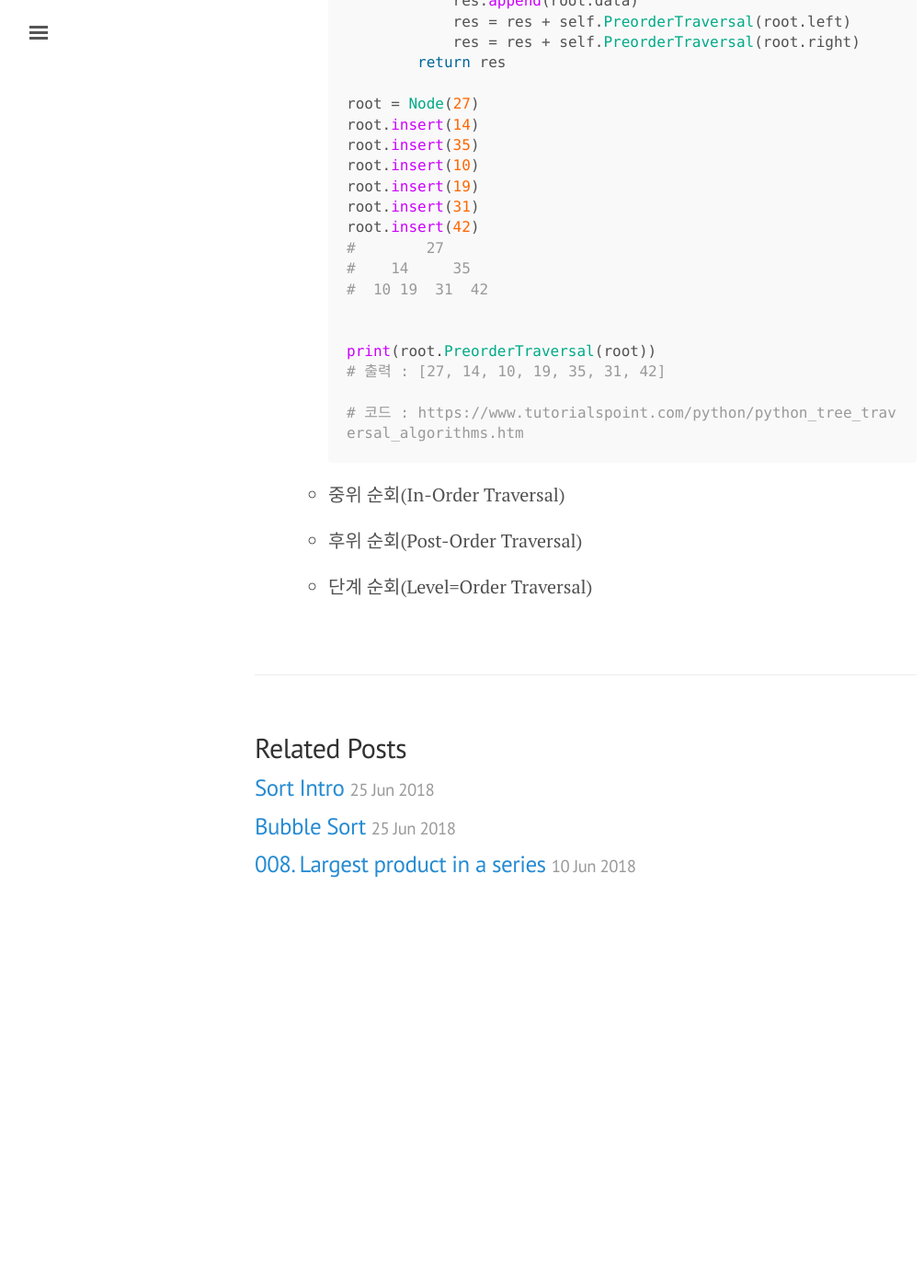
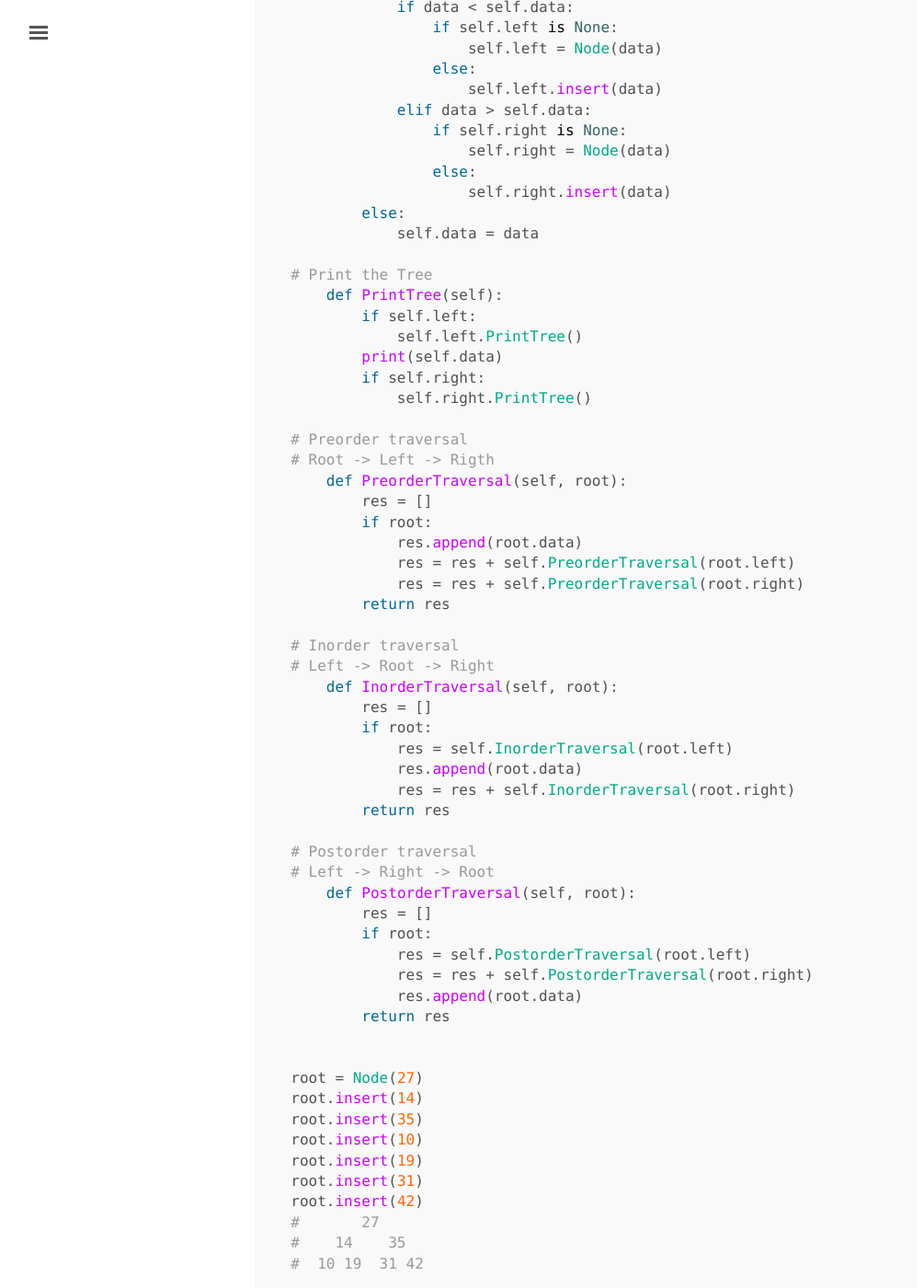
Before and after one commit to jhkim-dev/jhkim-dev.github.io, a Jekyll site: the page built from _posts/2018-06-28-Tree.md, in a window 1280 px wide and 1400 px high, scrolled down 1917 px. Shown: the whole window at 92% size, without its empty margins (3-1008 px from the left). Built offline with Jekyll 4.4.1, drawn with Linux system fonts in a browser that asks for light colours; some web fonts are replaced; before the commit the page ends 2932 px from its top, so only the background shows below that; some of the changed text lies outside the part shown.

Commit message:
modify Tree.md

````diff
--- a/_posts/2018-06-28-Tree.md
+++ b/_posts/2018-06-28-Tree.md
@@ -32,68 +32,108 @@ tags: [Data Structures]
   - 전위 순회(Pre-Order Traversal)
 
     ```python
-    class Node:
-        def __init__(self, data):
-            self.left = None
-            self.right = None
-            self.data = data
-
-    # Insert Node
-        def insert(self, data):
-            if self.data:
-                if data < self.data:
-                    if self.left is None:
-                        self.left = Node(data)
-                    else:
-                        self.left.insert(data)
-                elif data > self.data:
-                    if self.right is None:
-                        self.right = Node(data)
-                    else:
-                        self.right.insert(data)
-            else:
-                self.data = data
-
-    # Print the Tree
-        def PrintTree(self):
-            if self.left:
-                self.left.PrintTree()
-            print(self.data)
-            if self.right:
-                self.right.PrintTree()
-
-    # Preorder traversal
-    # Root -> Left -> Rigth
-        def PreorderTraversal(self, root):
-            res = []
-            if root:
-                res.append(root.data)
-                res = res + self.PreorderTraversal(root.left)
-                res = res + self.PreorderTraversal(root.right)
-            return res
-
-    root = Node(27)
-    root.insert(14)
-    root.insert(35)
-    root.insert(10)
-    root.insert(19)
-    root.insert(31)
-    root.insert(42)
-    #        27
-    #    14     35
-    #  10 19  31  42
-
-
     print(root.PreorderTraversal(root))
     # 출력 : [27, 14, 10, 19, 35, 31, 42]
+    ```
 
-    # 코드 : https://www.tutorialspoint.com/python/python_tree_traversal_algorithms.htm
+  - 중위 순회(In-Order Traversal)
+
+    ```python
+    print(root.InorderTraversal(root))
+    # 출력 : [10, 14, 19, 27, 31, 35, 42]
+    ```
+
+  - 후위 순회(Post-Order Traversal)
+
+    ```python
+    print(root.PostorderTraversal(root))
+    # 출력 : [10, 19, 14, 31, 42, 35, 27]
+    ```
+
+  - 단계 순회(Level-Order Traversal)
+
+    ```python
+
     ```
 
 
 
-  - 중위 순회(In-Order Traversal)
+  ---
 
-  - 후위 순회(Post-Order Traversal)
 
-  - 단계 순회(Level=Order Traversal)
+  ```python
+  class Node:
+      def __init__(self, data):
+          self.left = None
+          self.right = None
+          self.data = data
+
+  # Insert Node
+      def insert(self, data):
+          if self.data:
+              if data < self.data:
+                  if self.left is None:
+                      self.left = Node(data)
+                  else:
+                      self.left.insert(data)
+              elif data > self.data:
+                  if self.right is None:
+                      self.right = Node(data)
+                  else:
+                      self.right.insert(data)
+          else:
+              self.data = data
+
+  # Print the Tree
+      def PrintTree(self):
+          if self.left:
+              self.left.PrintTree()
+          print(self.data)
+          if self.right:
+              self.right.PrintTree()
+
+  # Preorder traversal
+  # Root -> Left -> Rigth
+      def PreorderTraversal(self, root):
+          res = []
+          if root:
+              res.append(root.data)
+              res = res + self.PreorderTraversal(root.left)
+              res = res + self.PreorderTraversal(root.right)
+          return res
+
+  # Inorder traversal
+  # Left -> Root -> Right
+      def InorderTraversal(self, root):
+          res = []
+          if root:
+              res = self.InorderTraversal(root.left)
+              res.append(root.data)
+              res = res + self.InorderTraversal(root.right)
+          return res
+
+  # Postorder traversal
+  # Left -> Right -> Root
+      def PostorderTraversal(self, root):
+          res = []
+          if root:
+              res = self.PostorderTraversal(root.left)
+              res = res + self.PostorderTraversal(root.right)
+              res.append(root.data)
+          return res
+
+
+  root = Node(27)
+  root.insert(14)
+  root.insert(35)
+  root.insert(10)
+  root.insert(19)
+  root.insert(31)
+  root.insert(42)
+  #       27
+  #    14    35
+  #  10 19  31 42
+
+
+  # 코드 : https://www.tutorialspoint.com/python/python_tree_traversal_algorithms.htm
+  ```
````
